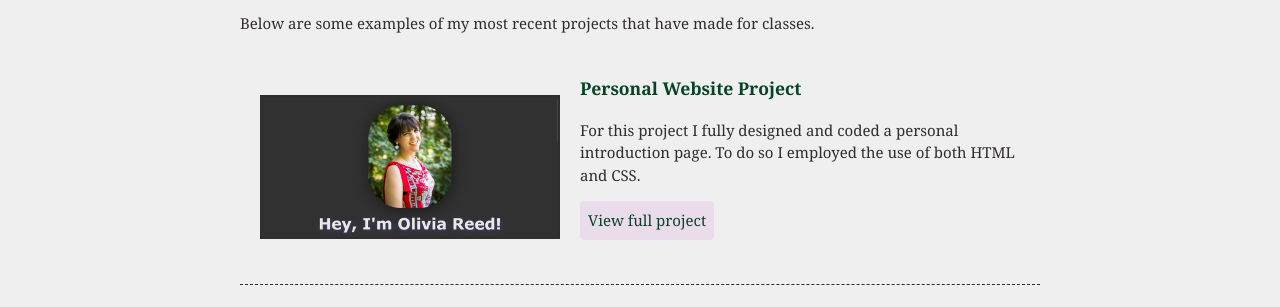
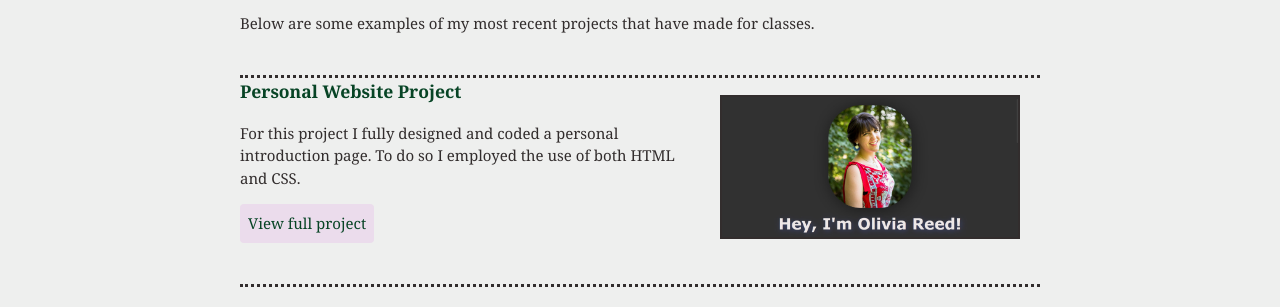
Before and after one commit to Ogreed/portfolioProject, a plain HTML site: page index.html in a window 1280 px wide. Shown: the part 539-846 px from the top of the page. Drawn offline with Linux system fonts and the light colour scheme.

Commit message:
Add files via upload
Modified the float/layout of the page

```diff
--- a/css/styles.css
+++ b/css/styles.css
@@ -22,6 +22,7 @@ body {
 img {
     width: 300px;
     border: 2px solid #322d2d;
+
 }
 
 p {
@@ -158,12 +159,12 @@ header {
 
 .project-item {
     overflow: hidden;
-    border-bottom: 1px dashed #322d2d;
+    border-bottom: 3px dotted #322d2d;
     padding: 25px 0;
 }
 
 .project-item img{
-    float: left;
+    float: right;
     margin: 20px;
 }
 
--- a/index.html
+++ b/index.html
@@ -35,7 +35,7 @@
 
           <section class="project-item">
             <img src="images/projectImg.jpg" alt="image of a personal website">
-            <h3>Personal Website Project</h3>
+            <h3 style= "border-top: 3px dotted #322d2d;">Personal Website Project</h3>
             <p>For this project I fully designed and coded a personal introduction page. To do so I employed the use of both HTML and CSS.</p>
             <a href="https://wcet.waketech.edu/ogreed/WEB210/lsn1/assignment1.html" target="_blank" class="btn">View full project</a>
           </section>
```
